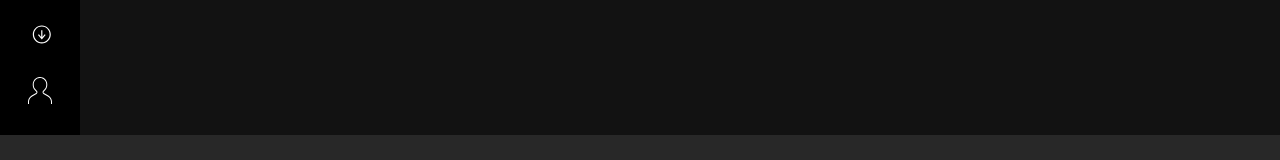
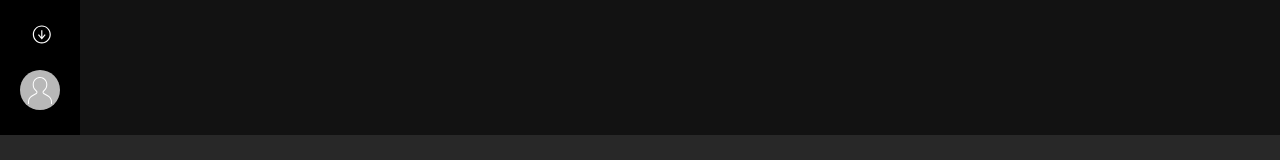
Before and after one commit to dannyarena/html-css-spotifyweb, a plain HTML site: page index.html in a window 1280 px wide. Shown: the part 575-735 px from the top of the page. Drawn offline with Linux system fonts and the light colour scheme.

Commit message:
remove unused CSS and HTML files; add profile circle styling in main CSS

```diff
--- a/index.html
+++ b/index.html
@@ -29,7 +29,9 @@
                 <img src="spotify\img\download.svg" alt="">
             </div>
             <div class="profile-button button">
+                <div class="profile-circle">
                 <img src="spotify\img\profile.svg" alt="">
+            </div>
             </div>
         </div>
     </div>
--- a/spotify/css/style.css
+++ b/spotify/css/style.css
@@ -95,3 +95,14 @@ html, body {
 .bottom-buttons
 {
   margin-top: auto;
+}
+
+.profile-circle {
+  width: 40px; /* Diametro del cerchio */
+  height: 40px;
+  background-color: #b8b8b8; /* Colore grigio scuro */
+  border-radius: 50%; /* Rende il div completamente circolare */
+  display: flex;
+  align-items: center;
+  justify-content: center;
+}
```
